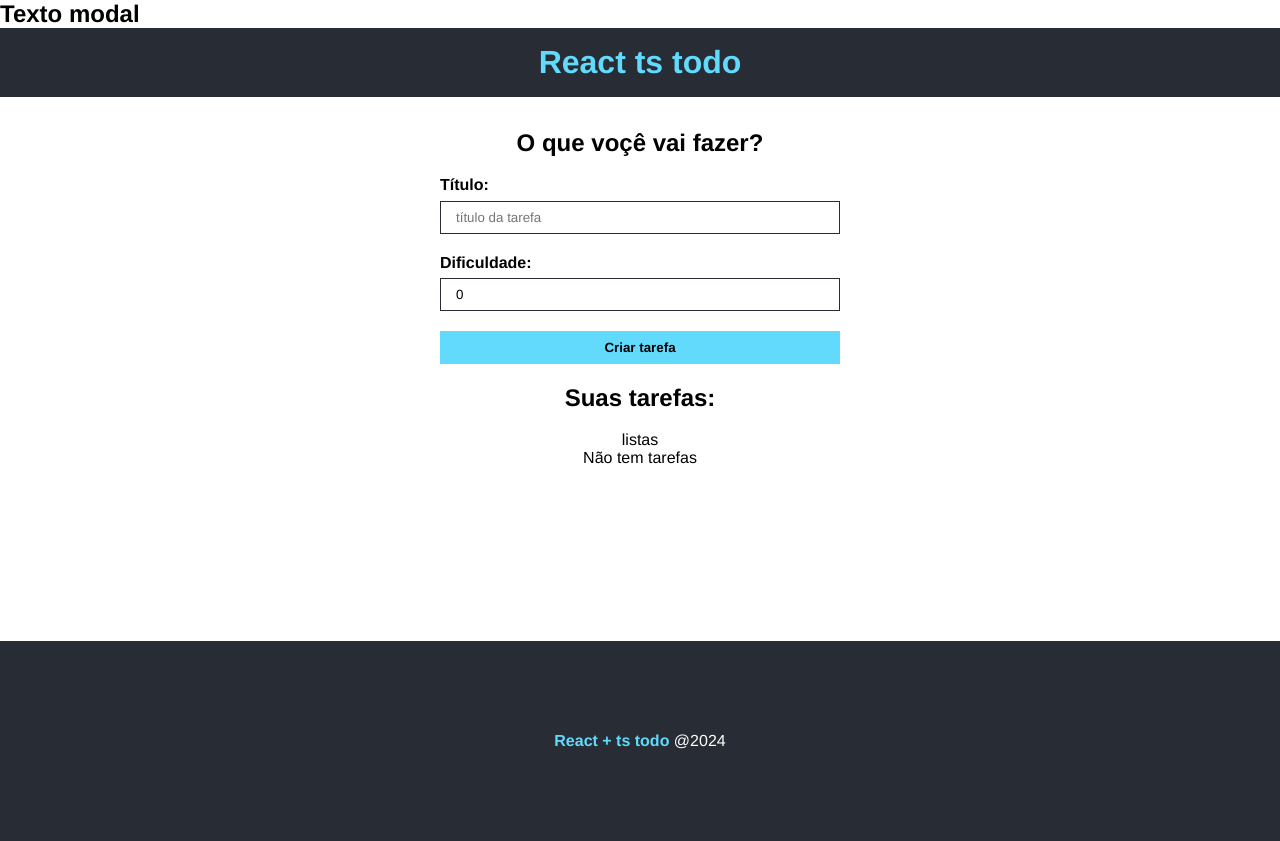
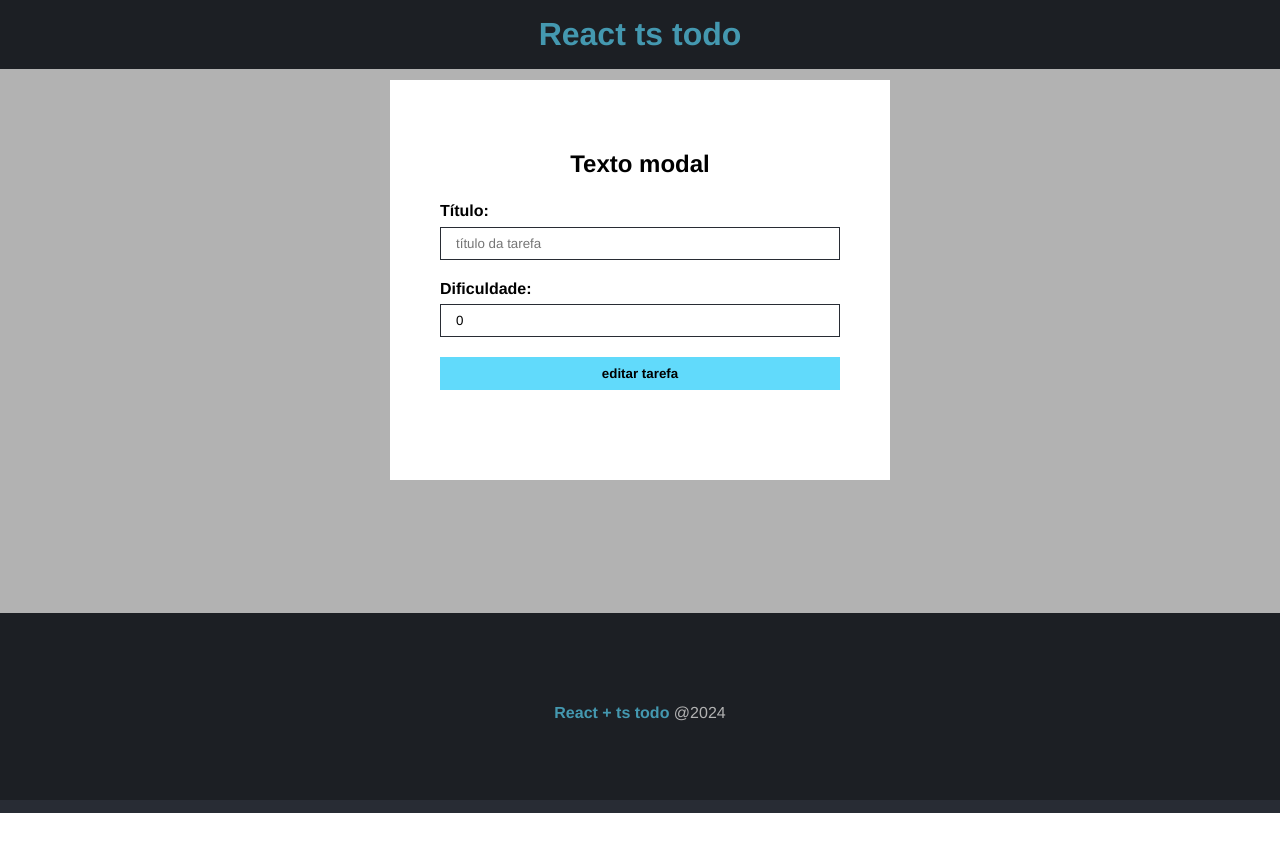
Before and after one commit to Dannick10/todolistwithTypescript, a React (Vite) app: page / in a window 1280 px wide. After the commit the page ends 813 px from the top, so only its background shows below. Built offline with nearby package versions, Linux system fonts and the light colour scheme.

Commit message:
modal react

```diff
--- a/src/App.tsx
+++ b/src/App.tsx
@@ -25,7 +25,7 @@
   return (
     <>
       <div>
-      <Modal/>
+      <Modal children={<Taskform btnText='editar tarefa' setTaskListArray={setTaskListArray}/>}/>
       <Header />
       <main className="main">
           <div>
--- a/src/components/Modal.tsx
+++ b/src/components/Modal.tsx
@@ -1,14 +1,17 @@
 import React from 'react'
 import styles from './modal.module.css'
 
-interface Props {}
+interface Props {
+    children: React.ReactNode
+}
 
-const Modal = (props: Props) => {
+const Modal = ({children}: Props) => {
   return (
     <div id='modal'>
-        <div></div>
-        <div>
+        <div className={styles.fade}></div>
+        <div className={styles.modal}>
             <h2>Texto modal</h2>
+            {children}
         </div>
     </div>
   )
--- a/src/components/modal.module.css
+++ b/src/components/modal.module.css
@@ -0,0 +1,31 @@
+.fade {
+    width: 100%;
+    height: 100%;
+    position: absolute;
+    background-color: #000;
+    opacity: .3;
+}
+
+.modal {
+    position: absolute;
+    top: 10%;
+    left: 0;
+    right: 0;
+    margin: 0 auto;
+    width: 500px;
+    height: 400px;
+    z-index: 1;
+    background-color: #fff;
+    display: flex;
+    flex-direction: column;
+    justify-content: center;
+    text-align: center;
+}
+
+.modal h2 {
+    margin-bottom: 1em;
+}
+
+.modal form {
+    width: 90%;
+}
```
